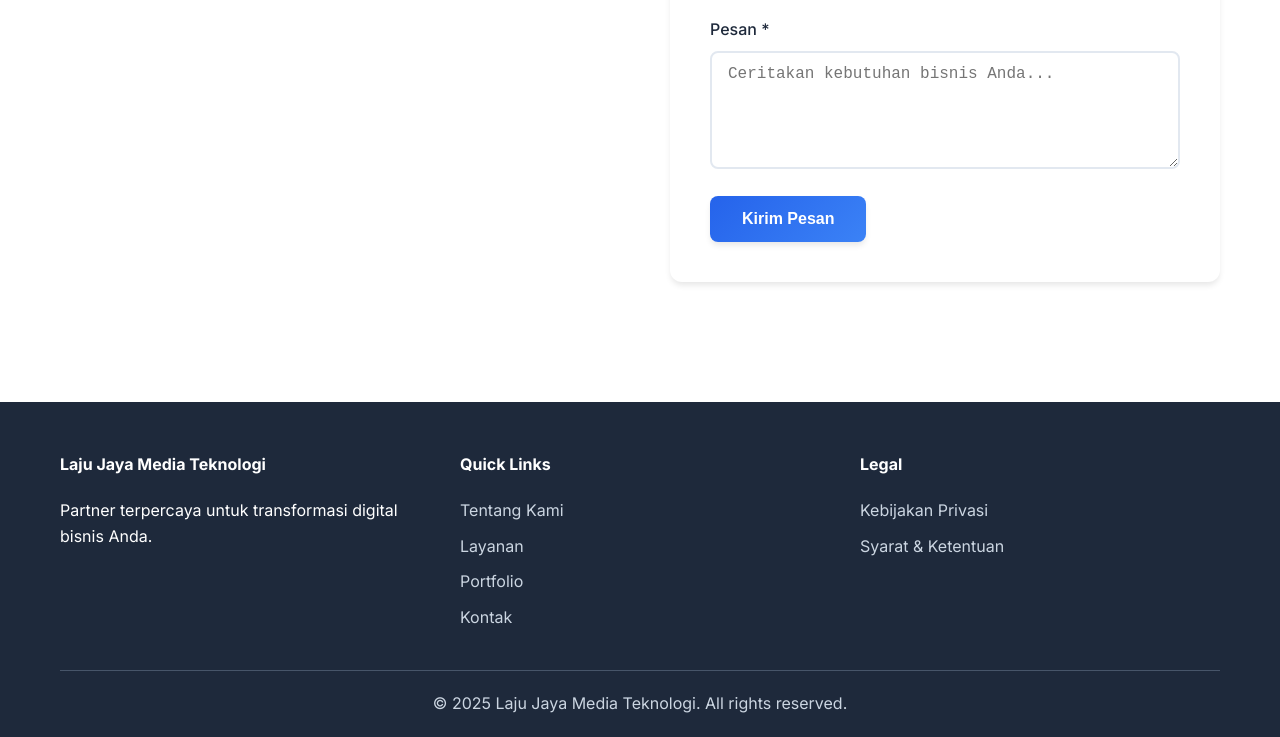
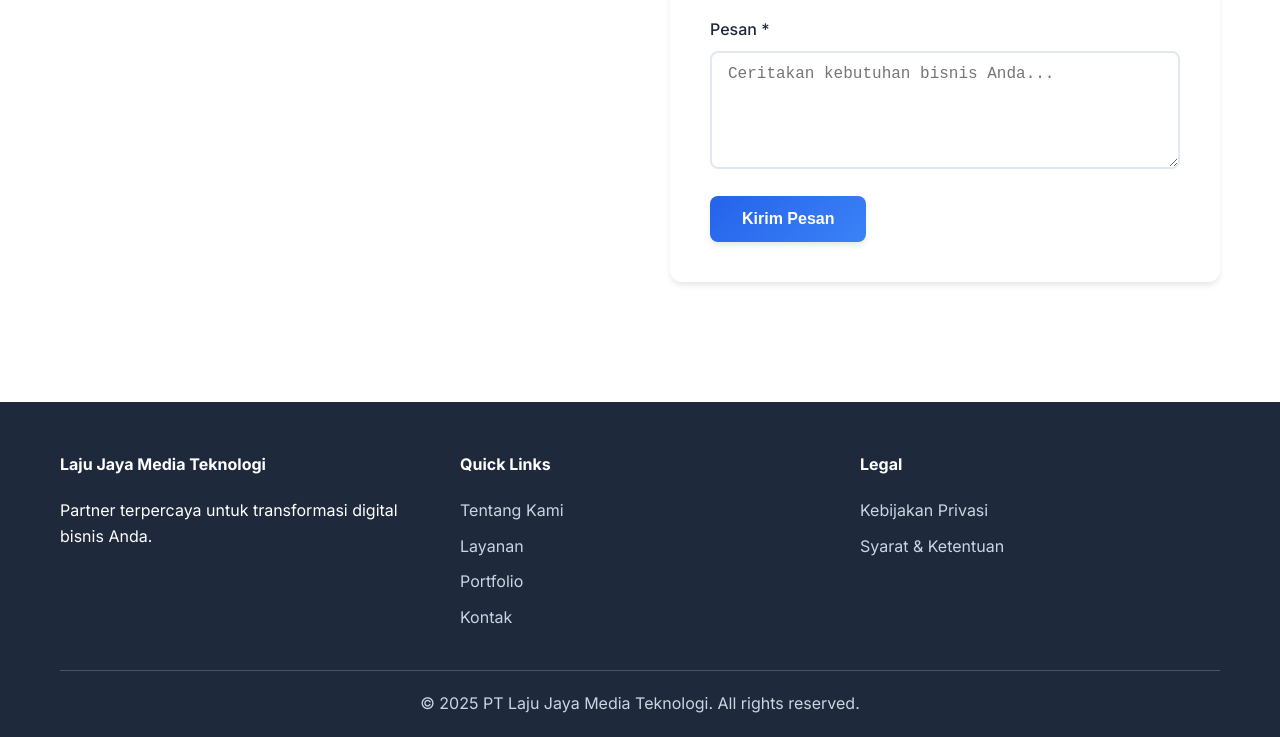
Before and after one commit to lajujayateknologi/zooperdev, a plain HTML site: page index.html in a window 1280 px wide. Shown: the part 5710-6447 px from the top of the page. Drawn offline with Linux system fonts and the light colour scheme.

Commit message:
fix: update footer copyright to include PT in the company name

```diff
--- a/index.html
+++ b/index.html
@@ -542,7 +542,7 @@
         </div>
       </div>
       <div class="footer-bottom">
-        <p>&copy; 2025 Laju Jaya Media Teknologi. All rights reserved.</p>
+        <p>&copy; 2025 PT Laju Jaya Media Teknologi. All rights reserved.</p>
       </div>
     </div>
   </footer>
```
